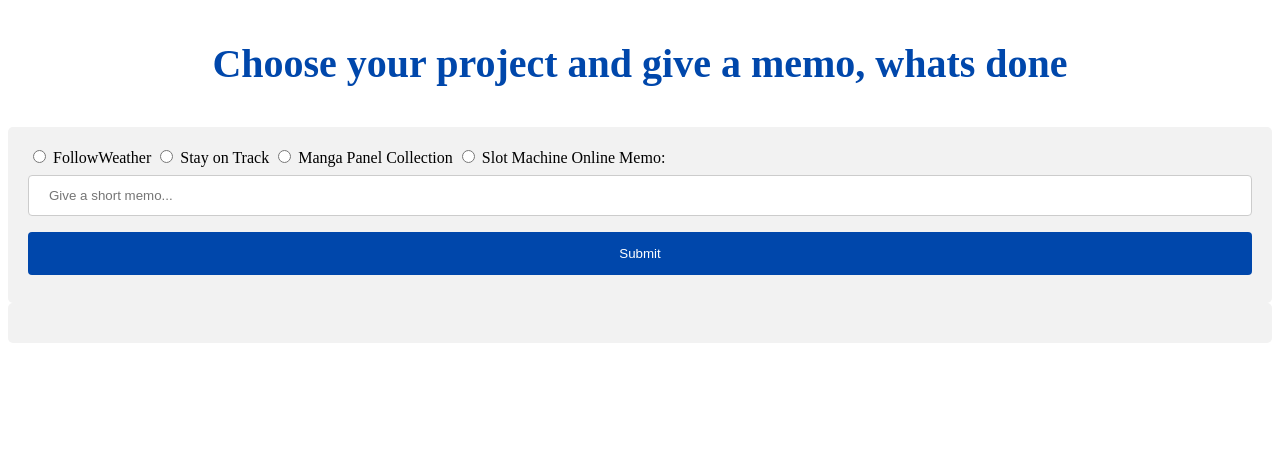
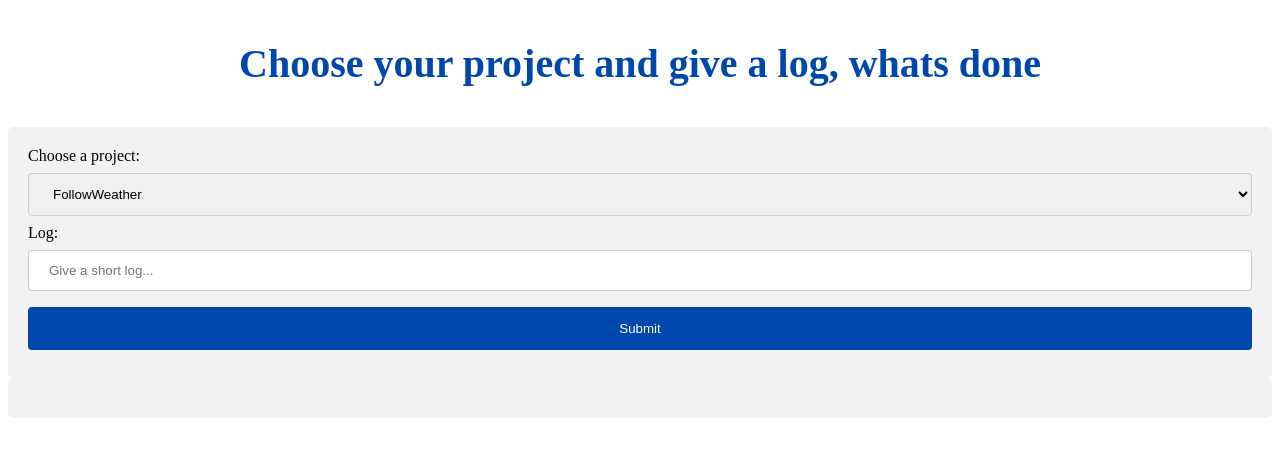
Before and after one commit to jakobssons/stayontrack, a PHP site: page /chooseproject.php in a window 1280 px wide. Shown: the top 457 px of the page. Run offline with PHP 8.4, Linux system fonts and the light colour scheme.

Commit message:
Drop-down list for projects
Made it more simpler for picking your project. Changed word "memo" to "log".

```diff
--- a/chooseproject.php
+++ b/chooseproject.php
@@ -40,25 +40,21 @@ div {
 </style>
 <body>
 
-<h3>Choose your project and give a memo, whats done</h3>
+<h3>Choose your project and give a log, whats done</h3>
 
 <div>
 <form action="blockchain.php" method="post">
 
-    <input type="radio" id="project1" name="FollowWeather" value="project" />
-    <label for="project1">FollowWeather</label>
+    <label for="Projects">Choose a project:</label>
+    <select name="Projects" id="Projects">
+      <option value="project1">FollowWeather</option>
+      <option value="project2">Stay on Track</option>
+      <option value="project3">Manga Panel Collection</option>
+      <option value="project4">Slot Machine Online</option>
+    </select>
 
-    <input type="radio" id="project2" name="StayonTrack" value="project" />
-    <label for="project2">Stay on Track</label>
-
-    <input type="radio" id="project3" name="MangaPanelCollection" value="project" />
-    <label for="project3">Manga Panel Collection</label>
-
-    <input type="radio" id="project4" name="SlotMachineOnline" value="project" />
-    <label for="project4">Slot Machine Online</label>
-
-    <label for="memo">Memo: </label>
-    <input type="text" id="memo" name="memo" placeholder="Give a short memo...">
+    <label for="log">Log: </label>
+    <input type="text" id="log" name="log" placeholder="Give a short log...">
 
     <input type="submit" value="Submit">
   </form>
```
